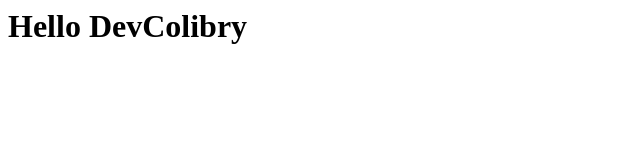
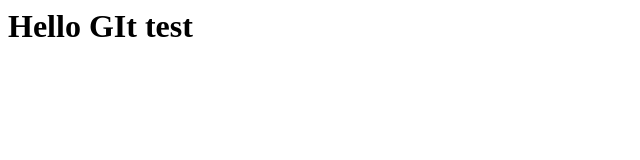
Before and after one commit to edohak77/learnGit, a plain HTML site: page index.html in a window 1280 px wide. Shown: the whole page, without its empty margins (0-640 px from the left). Drawn offline with Linux system fonts and the light colour scheme.

Commit message:
Revert "New file"
This reverts commit 56ffc79394e09dc33f4da5678905b14082032d46.

```diff
--- a/index.html
+++ b/index.html
@@ -1 +1 @@
-<h1>Hello DevColibry</h1>
+<h1>Hello GIt test</h1>
```
